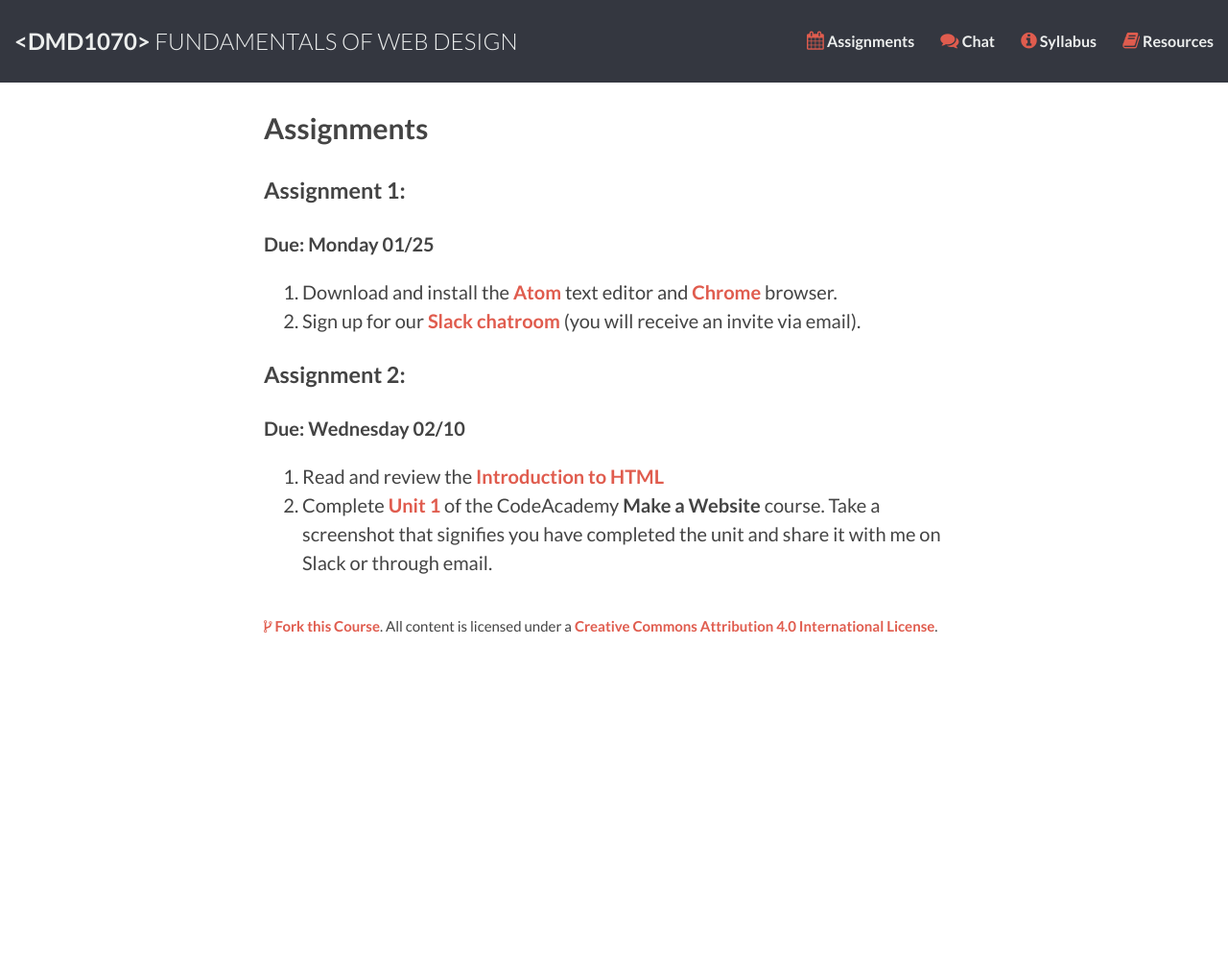
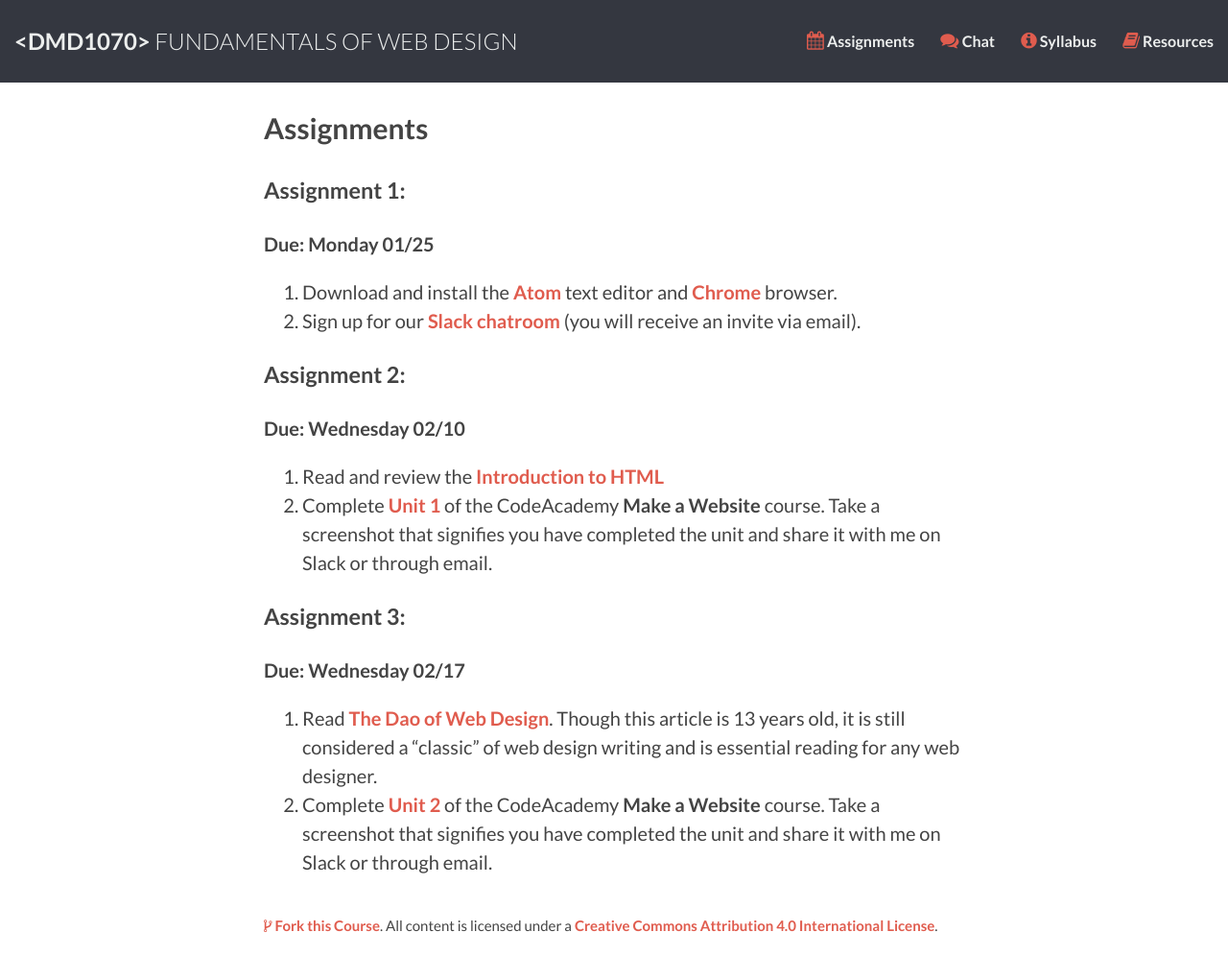
Before and after one commit to DMD1070/DMD1070.github.io, a Jekyll site: the page built from assignments.md, in a window 1280 px wide. Shown: the whole page at 96% size. Built offline with Jekyll 4.4.1, drawn with Linux system fonts in a browser that asks for light colours; Markdown is read by kramdown in place of the engine named in the settings; before the commit the page ends 900 px from its top, so only the background shows below that.

Commit message:
assignment 3

```diff
--- a/assignments.md
+++ b/assignments.md
@@ -18,3 +18,10 @@ title: Assignments
 
 1. Read and review the [Introduction to HTML](https://dmd1070.com/lessons/3-html-intro.html)
 2. Complete [Unit 1](https://www.codecademy.com/skills/make-a-website) of the CodeAcademy **Make a Website** course. Take a screenshot that signifies you have completed the unit and share it with me on Slack or through email.
+
+### Assignment 3:
+
+**Due: Wednesday 02/17**
+
+1. Read [The Dao of Web Design](http://alistapart.com/article/dao/). Though this article is 13 years old, it is still considered a "classic" of web design writing and is essential reading for any web designer.
+2. Complete [Unit 2](https://www.codecademy.com/skills/make-a-website) of the CodeAcademy **Make a Website** course. Take a screenshot that signifies you have completed the unit and share it with me on Slack or through email.
```
